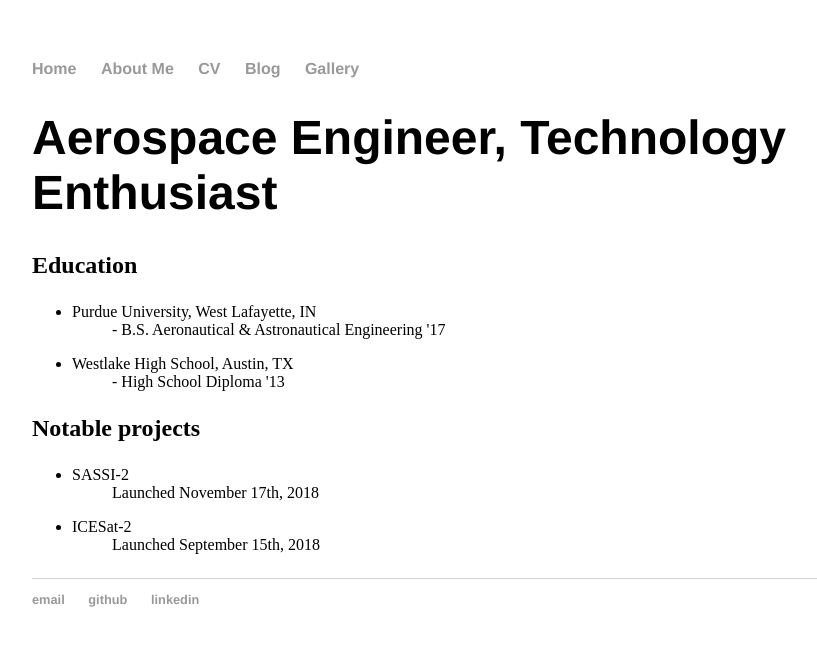
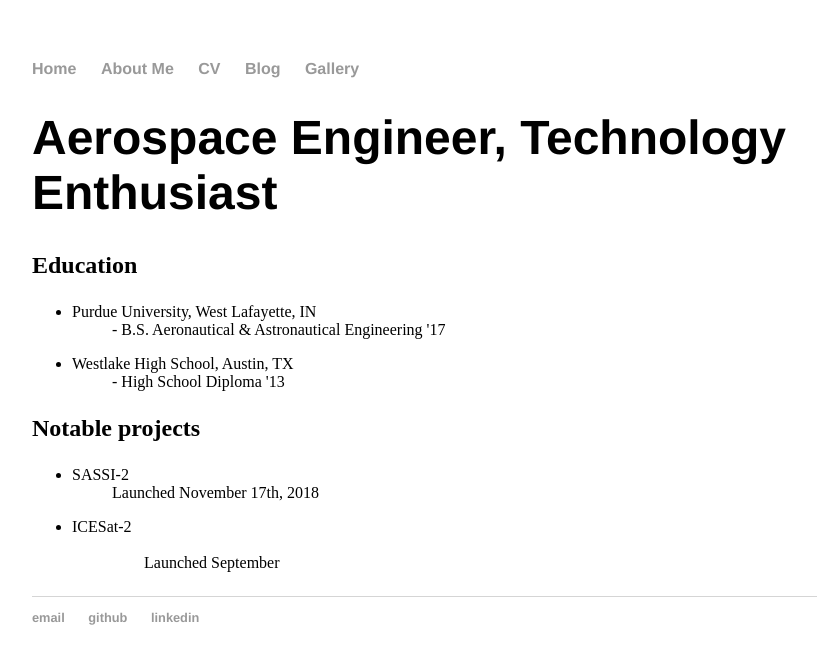
Before and after one commit to sujitshivaprasad/sujitshivaprasad.github.io, a Jekyll site: the page built from aboutme/index.html, in a window 1280 px wide. Shown: the top 664 px of the page, without its empty margins (160-977 px from the left). Built offline with Jekyll 4.4.1, drawn with Linux system fonts in a browser that asks for light colours.

Commit message:
more formatting

```diff
--- a/aboutme/index.html
+++ b/aboutme/index.html
@@ -26,10 +26,10 @@ title: Sujit Shivaprasad, Aerospace Engineer
   			<dt>SASSI-2</dt>
   			<dd>Launched November 17th, 2018</dd> </li>
         </li>
-          <li> <dl>
-  			<dt>ICESat-2</dt>
-  			<dd>Launched September 15th, 2018</dd> </li>
-		</dl>
+          <li>
+            <dt> ICESat-2</dt> <br/>
+            <dd>&nbsp; &nbsp; &nbsp; &nbsp; Launched September</dd>
+          </li>
 		</ul>
 	</p>
 </div><!-- /.blurb -->
```
